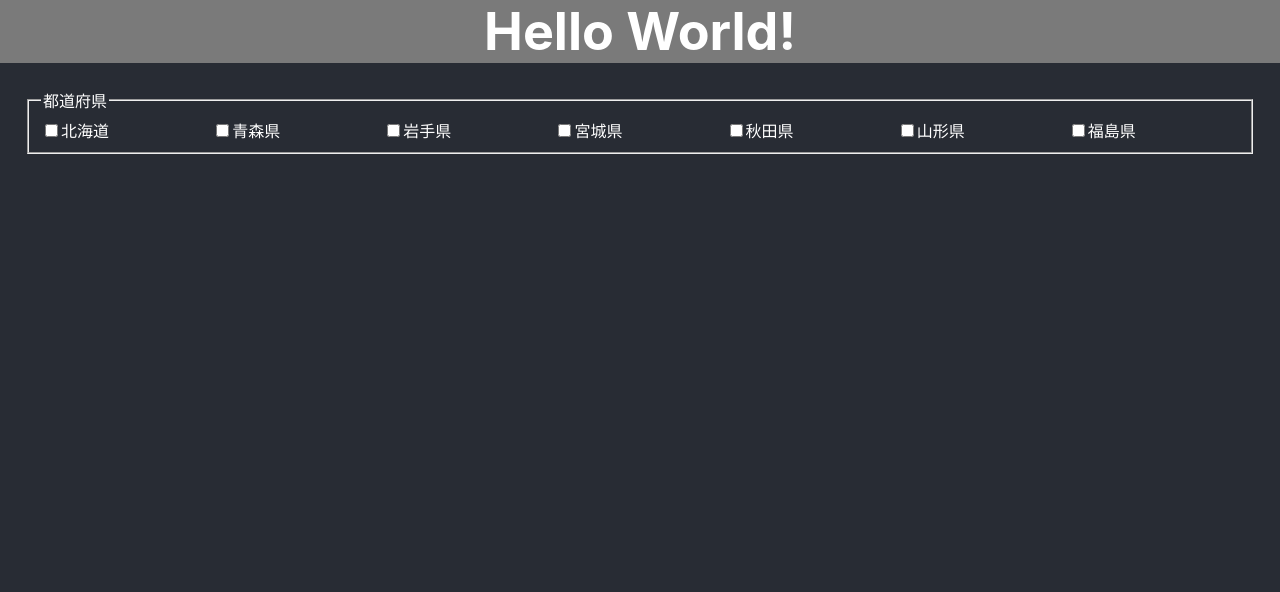
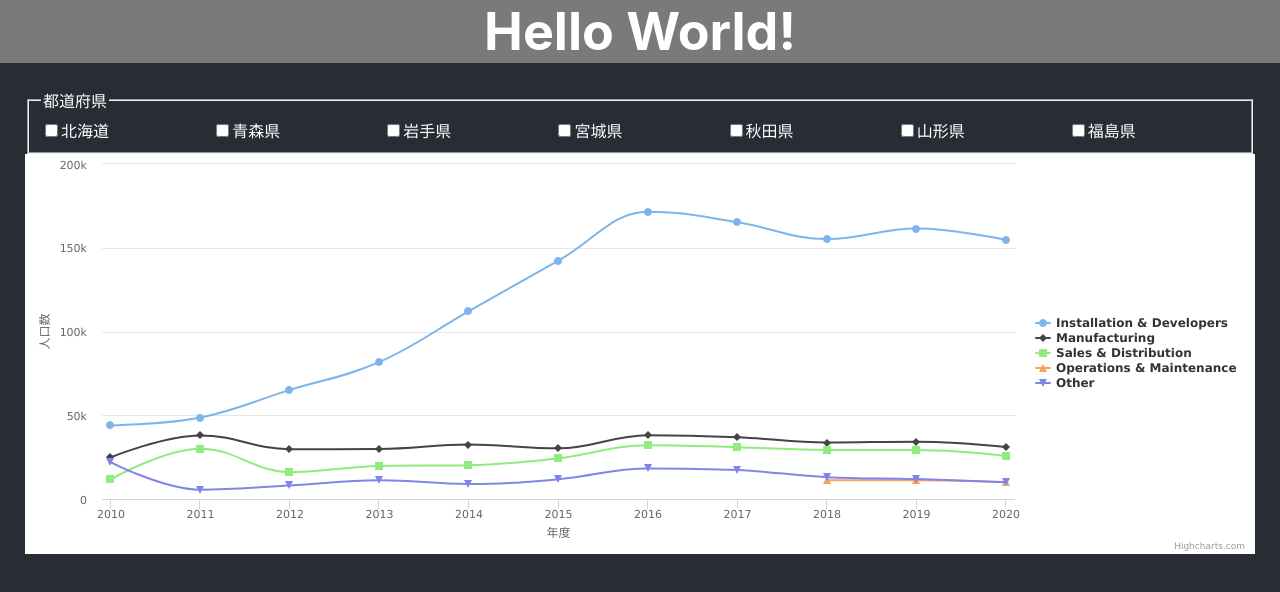
Before and after one commit to JensenYuen/population-graph, a React (Create React App) app: page / in a window 1280 px wide. Shown: the top 592 px of the page. Built offline with nearby package versions, Linux system fonts and the light colour scheme.

Commit message:
グラフ追加

```diff
--- /dev/null
+++ b/src/components/Graph.tsx
@@ -0,0 +1,86 @@
+import React from "react";
+import HighchartsReact from "highcharts-react-official";
+import Highcharts from "highcharts";
+
+interface props {
+  className?: string
+}
+
+const Graph = ({ className }: props) => {
+
+  const options = {
+    chart: {
+      type: 'spline'
+    },
+    title: {
+      text: ''
+    },
+    yAxis: {
+      title: {
+        text: '人口数'
+      }
+    },
+    xAxis: {
+      title: {
+        text: '年度'
+      },
+      accessibility: {
+        rangeDescription: 'Range: 2010 to 2020'
+      }
+    },
+    legend: {
+      layout: 'vertical',
+      align: 'right',
+      verticalAlign: 'middle'
+    },
+    plotOptions: {
+      series: {
+        label: {
+          connectorAllowed: false
+        },
+        pointStart: 2010
+      }
+    },
+    series: [{
+      name: 'Installation & Developers',
+      data: [43934, 48656, 65165, 81827, 112143, 142383,
+        171533, 165174, 155157, 161454, 154610]
+    }, {
+      name: 'Manufacturing',
+      data: [24916, 37941, 29742, 29851, 32490, 30282,
+        38121, 36885, 33726, 34243, 31050]
+    }, {
+      name: 'Sales & Distribution',
+      data: [11744, 30000, 16005, 19771, 20185, 24377,
+        32147, 30912, 29243, 29213, 25663]
+    }, {
+      name: 'Operations & Maintenance',
+      data: [null, null, null, null, null, null, null,
+        null, 11164, 11218, 10077]
+    }, {
+      name: 'Other',
+      data: [21908, 5548, 8105, 11248, 8989, 11816, 18274,
+        17300, 13053, 11906, 10073]
+    }],
+    responsive: {
+      rules: [{
+        condition: {
+          maxWidth: 500
+        },
+        chartOptions: {
+          legend: {
+            layout: 'horizontal',
+            align: 'center',
+            verticalAlign: 'bottom'
+          }
+        }
+      }]
+    }
+  }
+
+  return (
+    <HighchartsReact highcharts={Highcharts} options={options} />
+  )
+}
+
+export default Graph;
--- a/src/pages/HomePage.tsx
+++ b/src/pages/HomePage.tsx
@@ -1,6 +1,7 @@
 import React, { useState } from 'react';
 import '../stylesheets/homepage.css';
 import CheckBox from '../components/CheckBox';
+import Graph from '../components/Graph';
 
 const HomePage = () => {
   const [prefectures, setprefectures] = useState<string[]>([])
@@ -37,14 +38,14 @@ const HomePage = () => {
       <h1 style={{ background:"#7a7a7a", textAlign:"center", margin: 0, marginBottom: "1rem" }}>Hello World!</h1>
       <div className='container'>
         <div className='content'>
-          <fieldset>
+          <fieldset className='fieldset'>
             <legend>都道府県</legend>
             <div className='checkbox-grid'>
               {renderCheckboxes()}
             </div>
           </fieldset>
           <div className='graph'>
-
+            <Graph />
           </div>
         </div>
       </div>
--- a/src/stylesheets/index.css
+++ b/src/stylesheets/index.css
@@ -14,11 +14,13 @@ code {
 
 #root {
   background-color: #282c34;
+  /* background-color: #ffffff; */
   min-height: 100vh;
   /* display: flex;
   flex-direction: column;
   align-items: center;
   justify-content: center; */
   font-size: calc(10px + 2vmin);
-  color: white;
+  /* color: #404040; */
+  color: #ffffff;
 }
```
